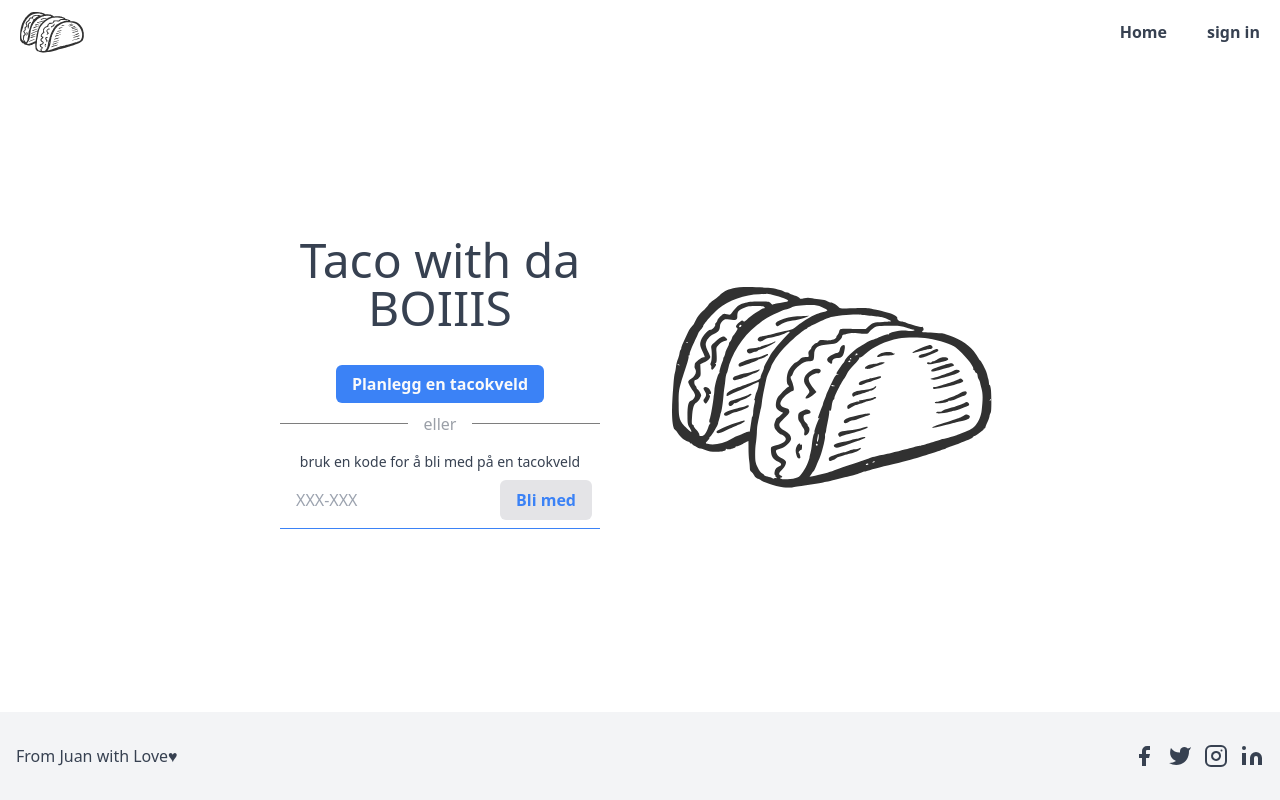
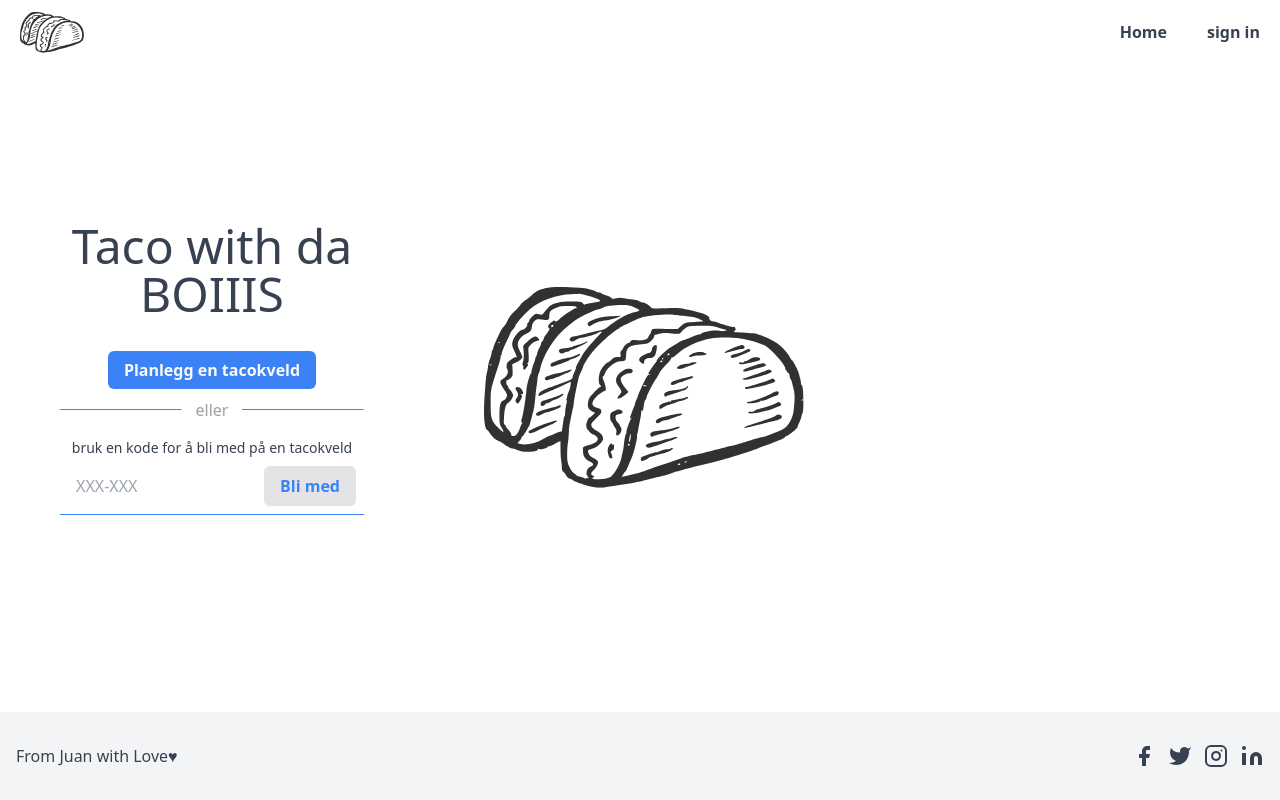
Before and after one commit to JohanAOstbye/tacomanager, a Next.js app: page / in a window 1280 px wide. Built offline with nearby package versions, Linux system fonts and the light colour scheme; no server answers.

Commit message:
fixed landingpage width

```diff
--- a/components/elements/Input.tsx
+++ b/components/elements/Input.tsx
@@ -18,9 +18,9 @@ const Input = (props: {
       : text.slice(0, 3) + '-' + text.slice(3)
 
   return (
-    <div className=" max-w-sm flex justify-between items-center border-b border-blue-500 py-2 mb-3 px-2">
+    <div className=" max-w-sm flex justify-between items-center border-b border-blue-500 py-2 mb-10 px-2">
       <input
-        className="appearance-none bg-transparent border-none w-3/5 text-gray-700 mr-3 py-1 px-2 leading-tight focus:outline-none"
+        className="appearance-none bg-transparent border-none w-1/3 text-gray-700 mr-3 py-1 px-2 leading-tight focus:outline-none"
         type="text"
         placeholder={props.placeholder}
         aria-label="Full name"
@@ -31,7 +31,11 @@ const Input = (props: {
         }}
       />
       {props.btnText ? (
-        <Button primary={false} onClick={() => router.push(`/tacoday/${text}`)}>
+        <Button
+          primary={false}
+          onClick={() => router.push(`/tacoday/${text}`)}
+          className=""
+        >
           {props.btnText}
         </Button>
       ) : (
--- a/components/layout/index.tsx
+++ b/components/layout/index.tsx
@@ -15,7 +15,7 @@ const Layout = ({ children, className }: Props) => {
     >
       <Head title="Taco" />
       <Nav />
-      <main className="flex flex-col items-center justify-center w-full flex-1 px-5 m-5">
+      <main className="flex flex-col items-center justify-center w-full flex-1 px-5">
         {children}
       </main>
       <Footer />
--- a/pages/index.tsx
+++ b/pages/index.tsx
@@ -8,10 +8,10 @@ import Input from '../components/elements/Input'
 export default function Home() {
   return (
     <Layout>
-      <div className="flex flex-col-reverse items-center lg:flex-row text-center">
+      <div className="flex flex-col-reverse items-center lg:flex-row text-center w-full">
         <div className="flex flex-col max-w-sm">
           <h1 className="text-5xl">Taco with da BOIIIS</h1>
-          <div className="mx-8 mt-10">
+          <div className="mx-10 mt-10">
             <ButtonLink link={'/tacoday/new'} classNames="w-full">
               Planlegg en tacokveld
             </ButtonLink>
@@ -28,7 +28,7 @@ export default function Home() {
             </div>
           </div>
         </div>
-        <div className="text-black flex justify-center items-center h-80 w-80 relative mx-10">
+        <div className="text-black flex justify-center items-center h-40 w-40 md:h-80 md:w-80 relative mx-20">
           <Image src={taco} layout="fill" objectFit="contain" alt="Tacologo" />
         </div>
       </div>
```
